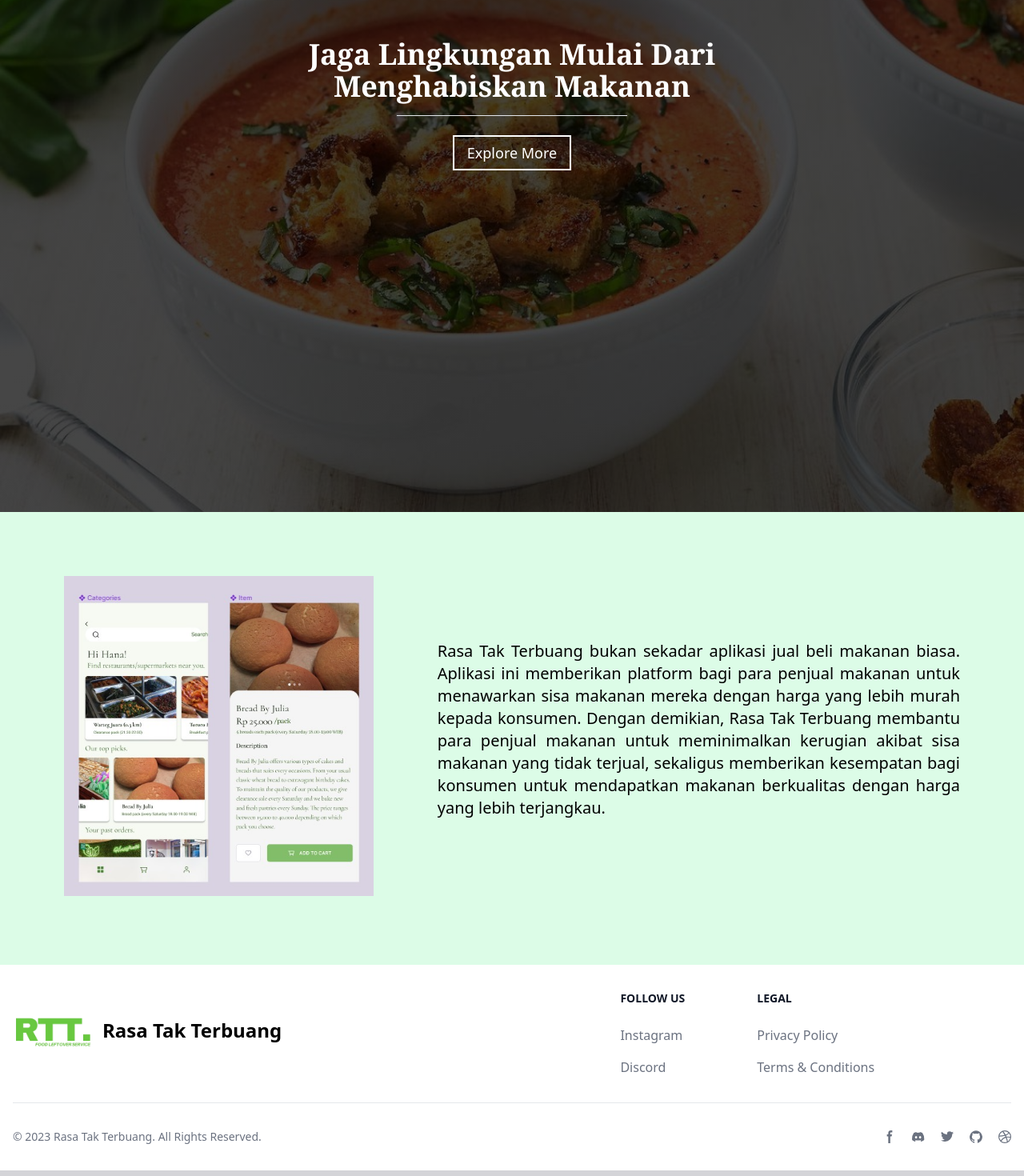
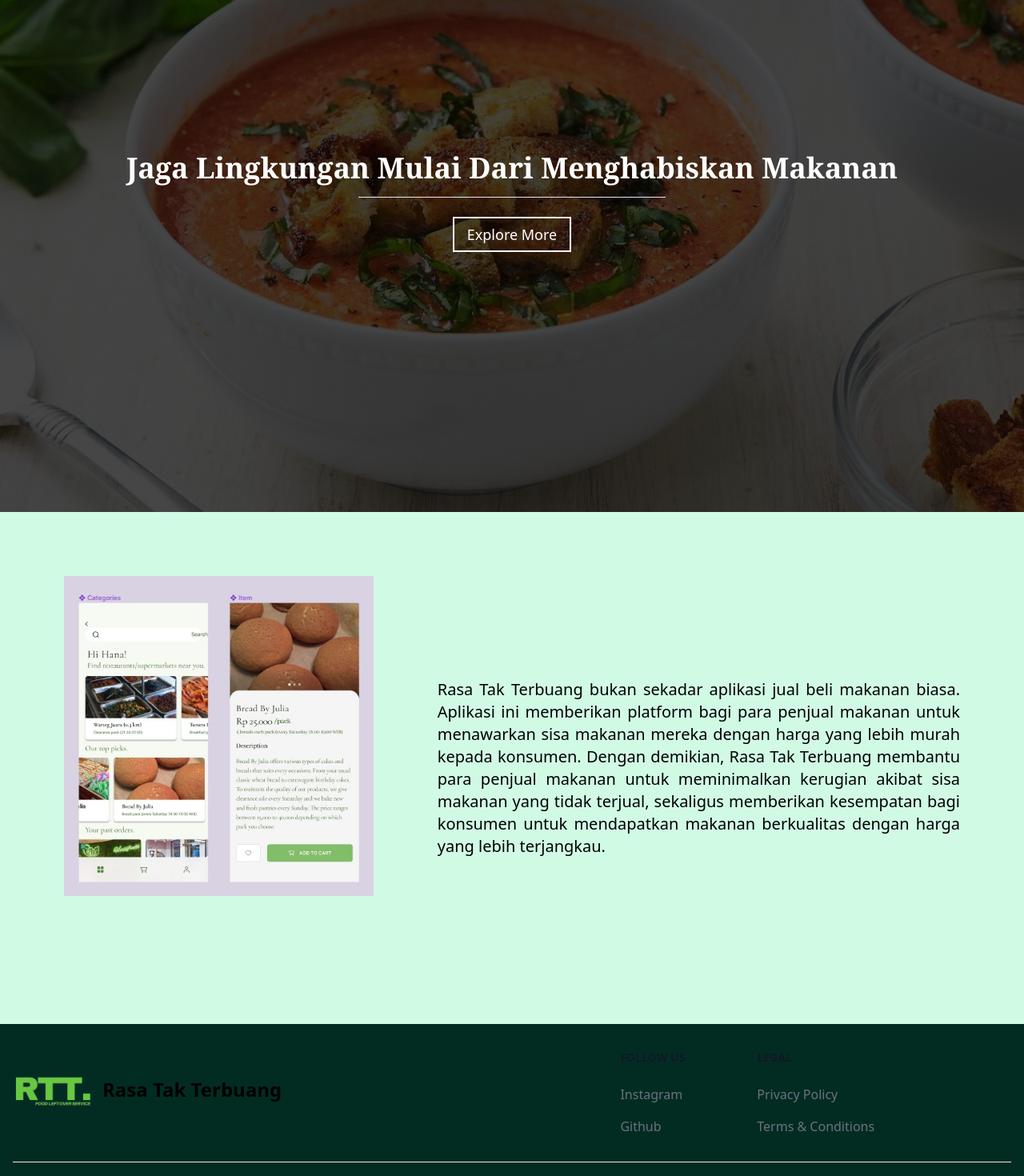
Before and after one commit to mvfflin/rasa-tak-terbuang, a Next.js app: page / in a window 1280 px wide. Shown: the part 160-1630 px from the top of the page at 80% size. Built offline with nearby package versions, Linux system fonts and the light colour scheme.

Commit message:
updated colors and links

```diff
--- a/package.json
+++ b/package.json
@@ -12,7 +12,8 @@
     "next": "14.2.3",
     "react": "^18",
     "react-dom": "^18",
-    "react-icons": "^5.2.1"
+    "react-icons": "^5.2.1",
+    "react-text-transition": "^3.1.0"
   },
   "devDependencies": {
     "@types/node": "^20",
--- a/src/components/footer.tsx
+++ b/src/components/footer.tsx
@@ -3,12 +3,12 @@ import logonobg from "../../public/logo-big-nobg.png";
 
 export const BottomBar = () => {
   return (
-        <footer className="bg-white dark:bg-gray-900">
+    <footer className="bg-emerald-950">
       <div className="mx-auto w-full max-w-screen-xl p-4 py-6 lg:py-8">
         <div className="md:flex md:justify-between">
           <div className="mb-6 md:mb-0">
             <a
-                            href="https://flowbite.com/"
+              href="https://rasatakterbuang.mvffin.xyz/"
               className="flex items-center"
             >
               <Image
@@ -30,19 +30,16 @@ export const BottomBar = () => {
               </h2>
               <ul className="text-gray-500 dark:text-gray-400 font-medium">
                 <li className="mb-4">
-                                    <a
-                                        href="https://github.com/themesberg/flowbite"
-                                        className="hover:underline "
-                                    >
+                  <a href="https://instagram.com/" className="hover:underline ">
                     Instagram
                   </a>
                 </li>
                 <li>
                   <a
-                                        href="https://discord.gg/4eeurUVvTy"
+                    href="https://github.com/mvfflin/web-rasa-tak-terbuang"
                     className="hover:underline"
                   >
-                                        Discord
+                    Github
                   </a>
                 </li>
               </ul>
@@ -71,7 +68,7 @@ export const BottomBar = () => {
           <span className="text-sm text-gray-500 sm:text-center dark:text-gray-400">
             © 2023{" "}
             <a
-                            href="https://localhost:3000/"
+              href="https://rasatakterbuang.mvffin.xyz/"
               className="hover:underline"
             >
               Rasa Tak Terbuang
@@ -133,7 +130,7 @@ export const BottomBar = () => {
               <span className="sr-only">Twitter page</span>
             </a>
             <a
-                            href="#"
+              href="https://github.com/mvfflin/web-rasa-tak-terbuang"
               className="text-gray-500 hover:text-gray-900 dark:hover:text-white ms-5"
             >
               <svg
--- /dev/null
+++ b/src/index.d.ts
@@ -0,0 +1 @@
+declare module "*.jpeg";
--- a/src/pages/_app.tsx
+++ b/src/pages/_app.tsx
@@ -13,7 +13,7 @@ export default function App({ Component, pageProps }: AppProps) {
         <meta name="og:title" content="Rasa Tak Terbuang" />
         <meta
           name="og:description"
-                    content="Rasa Tak Terbuang adalah sebuah web app yang menjual berbagai"
+          content="Rasa Tak Terbuang adalah description goes here brr"
         />
         <meta name="og:image" content="./logo-desc-big-nobg.png" />
         <link rel="shortcut icon" href="./logo-desc-big-nobg.png" />
--- a/src/pages/index.tsx
+++ b/src/pages/index.tsx
@@ -1,37 +1,55 @@
 import Image from "next/image";
 import { Inter } from "next/font/google";
 import PrototypeImage from "../assets/prototype.jpeg";
+import TextTransition, { presets } from "react-text-transition";
+import { useEffect, useState } from "react";
 // import FoodCover from "../assets/cover-makanan.jpg";
 
 const inter = Inter({ subsets: ["latin"] });
 
+const HomeTexts = [
+    "Jaga Lingkungan Mulai Dari Menghabiskan Makanan",
+    "Kurangi Limbah Sisa Makanan",
+    "Ayo Habiskan Makananmu!",
+];
+
 export default function Home() {
+    const [textindex, setTextIndex] = useState(0);
+
+    useEffect(() => {
+        const intervalId = setInterval(
+            () => setTextIndex((index) => index + 1),
+            5000 // every 3 seconds
+        );
+        return () => clearTimeout(intervalId);
+    }, []);
+
     return (
         <main>
             <section
                 id="home"
-                className="cover-makanan h-screen w-full bg-cover bg-no-repeat bg-center bg-blend-multiply text-center py-20"
+                className="cover-makanan h-screen w-full bg-cover bg-no-repeat bg-center bg-blend-multiply text-center md:py-[350px] py-60 px-20"
                 // style={{ backgroundImage: `url(${FoodCover})` }}
             >
-                <h2 className="lg:text-4xl text-2xl font-bold mb-4 mt-32 text-white font-serif lg:px-72">
-                    Jaga Lingkungan Mulai Dari Menghabiskan Makanan
+                <h2 className="lg:text-4xl text-xl font-bold mb-4 text-white font-serif">
+                    {HomeTexts[0]}
                 </h2>
-                <hr className="mb-8 text-white w-72 mx-auto"></hr>
+                <hr className="mb-8 text-white lg:w-96 w-auto mx-auto"></hr>
                 <a
                     href="#about"
-                    className="text-lg hover:text-xl bg-white bg-opacity-0 hover:bg-opacity-100 border-2 border-white hover:text-black text-white py-2 px-4"
+                    className="lg:text-lg lg:hover:text-xl bg-white bg-opacity-0 hover:bg-opacity-100 border-2 border-white hover:text-black text-white py-2 px-4"
                 >
                     Explore More
                 </a>
             </section>
-            <section id="about" className="bg-green-100 h-full w-full p-20">
+            <section id="about" className="bg-emerald-100 h-full w-full p-20">
                 <div className="lg:inline-flex">
                     <Image
                         alt="prototype"
                         src={PrototypeImage}
                         className="lg:h-[400px] lg:w-[400px] w-60 h-60"
                     />
-                    <h2 className="lg:inline-block lg:ml-20 lg:text-justify lg:text-xl my-20">
+                    <h2 className="lg:inline-block lg:ml-20 text-justify my-7 lg:text-xl lg:my-32">
                         Rasa Tak Terbuang bukan sekadar aplikasi jual beli
                         makanan biasa. Aplikasi ini memberikan platform bagi
                         para penjual makanan untuk menawarkan sisa makanan
```
Also changed, not shown: 1 other file (tests, documents, lock files or other folders). Lines whose indentation alone changed are shown as unchanged.
